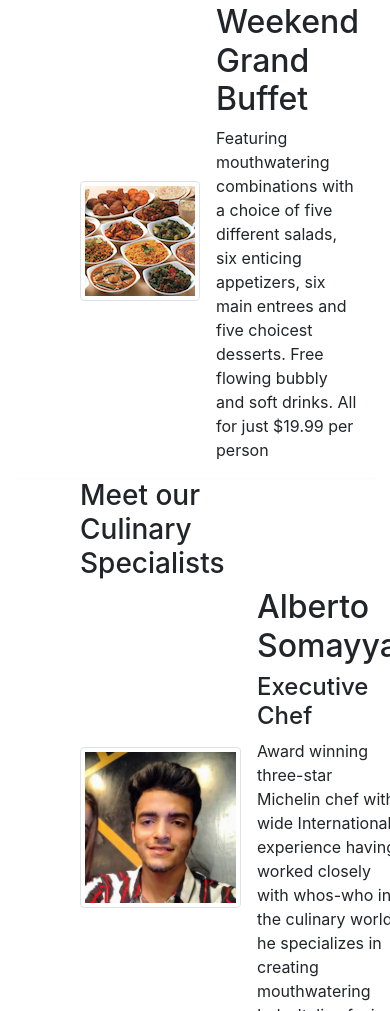
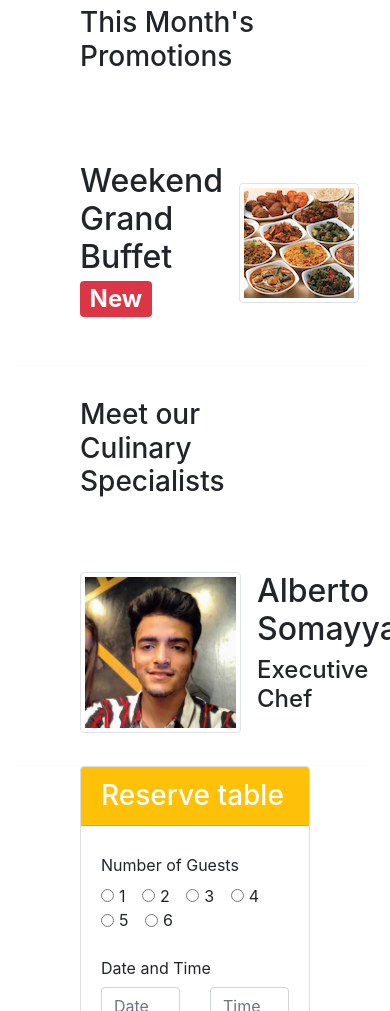
Before and after one commit to varshit32yadav/ConFusion-Bootstrap, a website: page index.html in a window 390 px wide. Shown: the part 989-2000 px from the top of the page. Drawn offline with nearby package versions, Linux system fonts and the light colour scheme.

Commit message:
assignment 2

```diff
--- a/index.html
+++ b/index.html
@@ -40,9 +40,13 @@
                     <h1>Ristorante con Fusion</h1>
                     <p>We take inspiration from the World's best cuisines, and create a unique fusion experience. Our lipsmacking creations will tickle your culinary senses!</p>
                 </div>
-                <div class="col-12 col-sm align-self-center">
+                <div class="col-12 col-sm-3 ">
                     <img src="img/logo.png" class="img-fluid" >
                 </div>
+                <div class="col-12 col-sm-3 align-self-center ">
+                <a class="btn btn-warning btn-block" role="button" href="#Reserve">Reservev table</a>
+                </div>
+
             </div>
         </div>
     </header>
@@ -56,8 +60,8 @@
                 <div class="media">
                     <img class="d-flex mr-3 img-thumbnail align-self-center" src="img/uthappizza.png" height="121" width="161" alt="uthappizza">
                    <div class="media-body">
-                    <h2 class="mt-0">Uthappizza</h2>
-                 <p>A unique combination of Indian Uthappam (pancake) and Italian pizza, topped with Cerignola olives, ripe vine cherry tomatoes, Vidalia onion, Guntur chillies and Buffalo Paneer.</p>
+                    <h2 class="mt-0">Uthappizza <span class="badge badge-danger"> HOT</span> <span class="badge badge-pill badge-secondary"> $4.99</span></h2>
+                 <p class="d-none d-sm-block">A unique combination of Indian Uthappam (pancake) and Italian pizza, topped with Cerignola olives, ripe vine cherry tomatoes, Vidalia onion, Guntur chillies and Buffalo Paneer.</p>
                    </div>
                 </div>
             </div>
@@ -68,15 +72,15 @@
             <div class="col-12 col-sm-4 col-md-3">
                 <h3>This Month's Promotions</h3>
             </div>
-            <div  class="col col-sm col-md order-sm-first">
+            <div  class="col col-sm order-sm-first">
                 <div class="media">
-                    <img class="d-flex mr-3 img-thumbnail align-self-center  " src="img/buffet.png" height="121" width="161" alt="buffet">
+
                     <div class="media-body">
-                        <h2 class="mt-0">Weekend Grand Buffet</h2>
-                        <p>Featuring mouthwatering combinations with a choice of five different salads, six enticing appetizers, six main entrees and five choicest desserts. Free flowing bubbly and soft drinks. All for just $19.99 per person </p>
+                        <h2 class="mt-0">Weekend Grand Buffet <span class="badge badge-danger">New</span></h2>
+                        <p class="d-none d-sm-block">Featuring mouthwatering combinations with a choice of five different salads, six enticing appetizers, six main entrees and five choicest desserts. Free flowing bubbly and soft drinks. All for just $19.99 per person </p>
 
                     </div>
-
+                    <img class="d-flex  ml-3 img-thumbnail align-self-center  " src="img/buffet.png" height="121" width="161" alt="buffet">
                 </div>
             </div>
         </div>
@@ -91,7 +95,7 @@
                   <div class="media-body">
                     <h2 class="mt-0">Alberto Somayya</h2>
                     <h4>Executive Chef</h4>
-                    <p>Award winning three-star Michelin chef with wide International experience having worked closely with whos-who in the culinary world, he specializes in creating mouthwatering Indo-Italian fusion experiences. </p>
+                    <p class="d-none d-sm-block">Award winning three-star Michelin chef with wide International experience having worked closely with whos-who in the culinary world, he specializes in creating mouthwatering Indo-Italian fusion experiences. </p>
 
                   </div>
 
@@ -99,6 +103,66 @@
 
 
             </div>
+        </div>
+
+        <div class="row row-content">
+        <div class=" col-12 offset-sm-2 col-sm-8">
+            <div class="card">
+             <h3 class="card-header bg-warning text-white ">Reserve table</h3>
+             <div class="card-body">
+                <form id="Reserve">
+                    <div class="form-group row">
+                        <label for="inlineRadioOptions" class="col-md-2 col-form-label">Number of Guests</label>
+                            <div class="col-md-10">
+                                <div class="form-check form-check-inline">
+                                    <input class="form-check-input" type="radio" name="inlineRadioOptions" id="inlineRadio1" value="option1">
+                                    <label class="form-check-label" for="inlineRadio1">1</label>
+                                </div>
+                                <div class="form-check form-check-inline">
+                                    <input class="form-check-input" type="radio" name="inlineRadioOptions" id="inlineRadio2" value="option2">
+                                    <label class="form-check-label" for="inlineRadio2">2</label>
+                                </div>
+                                <div class="form-check form-check-inline">
+                                    <input class="form-check-input" type="radio" name="inlineRadioOptions" id="inlineRadio3" value="option3">
+                                    <label class="form-check-label" for="inlineRadio3">3</label>
+                                </div>
+                                <div class="form-check form-check-inline">
+                                    <input class="form-check-input" type="radio" name="inlineRadioOptions" id="inlineRadio4" value="option4">
+                                    <label class="form-check-label" for="inlineRadio4">4</label>
+                                </div>
+                                <div class="form-check form-check-inline">
+                                    <input class="form-check-input" type="radio" name="inlineRadioOptions" id="inlineRadio5" value="option5">
+                                    <label class="form-check-label" for="inlineRadio5">5</label>
+                                </div>
+                                <div class="form-check form-check-inline">
+                                    <input class="form-check-input" type="radio" name="inlineRadioOptions" id="inlineRadio6" value="option6">
+                                    <label class="form-check-label" for="inlineRadio6">6</label>
+                                </div>
+                            </div>
+                    </div>
+                    <div class="form-group row">
+                        <label for="dateandtime" class="col-12 col-md-2 col-form-label">Date and Time</label>
+                        <div class="col-6 col-md-5">
+                            <input type="text" class="form-control" id="date" name="date" placeholder="Date">
+                        </div>
+                        <div class="col-6 col-md-5">
+                            <input type="text" class="form-control" id="time" name="time" placeholder="Time">
+                        </div>
+                    </div>
+                    <div class="form-group row">
+                        <div class="offset-md-2 col-md-10">
+                            <button type="submit" class="btn btn-primary">Reserve</button>
+                        </div>
+                    </div>
+
+                </form>
+             </div>
+
+            </div>
+
+        </div>
+
+
         </div>
     </div>
 
```
Also changed, not shown: aboutus.html (+2 -2 lines), contactus.html (+1 -1 lines), css/styles.css (line endings or trailing spaces).
